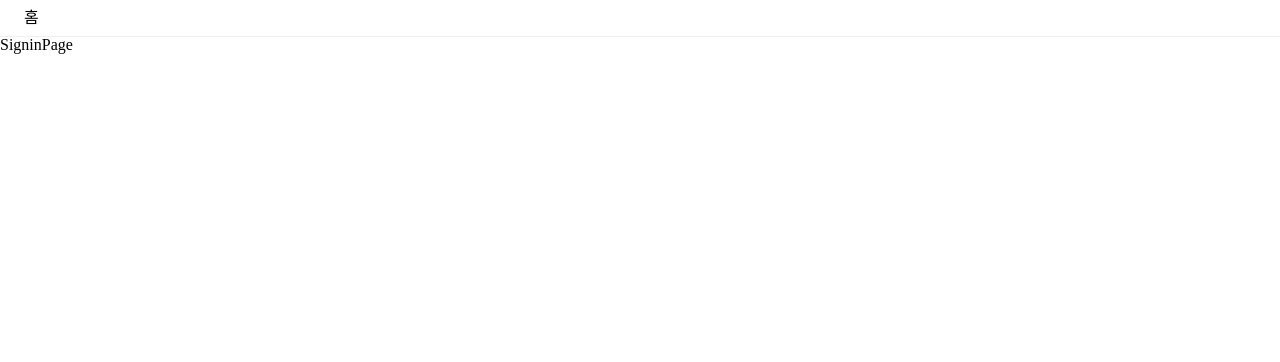
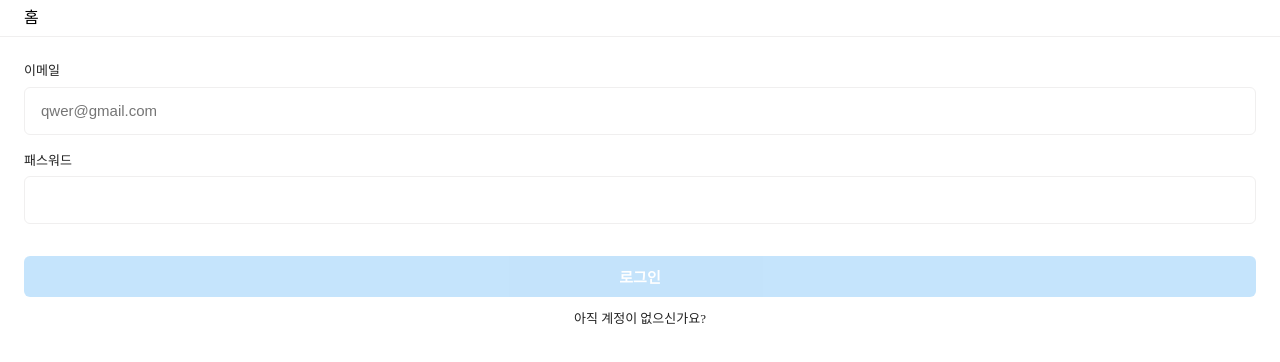
Before and after one commit to kod0751/mcard, a React (Create React App) app: page /signin in a window 1280 px wide. Shown: the top 362 px of the page. Built offline with nearby package versions, Linux system fonts and the light colour scheme; no server answers.

Commit message:
로그인 구현(1)
UX/UI

```diff
--- a/package.json
+++ b/package.json
@@ -20,6 +20,7 @@
     "react-query": "^3.39.3",
     "react-router-dom": "^6.22.0",
     "react-scripts": "5.0.1",
+    "recoil": "^0.7.7",
     "swiper": "9",
     "typescript": "^4.4.2",
     "validator": "^13.11.0",
--- /dev/null
+++ b/src/components/Signin/Form.tsx
@@ -0,0 +1,99 @@
+import { css } from '@emotion/react'
+import { ChangeEvent, useCallback, useMemo, useState } from 'react'
+import { Link } from 'react-router-dom'
+import Button from '../shared/Button'
+import Flex from '../shared/Flex'
+import Spacing from '../shared/Spacing'
+import TextField from '../shared/TextField'
+import Text from '@shared/Text'
+import { colors } from '@/styles/colorPalette'
+import validator from 'validator'
+import { FormValues } from '@/models/signin'
+
+export default function Form({
+  onSubmit,
+}: {
+  onSubmit: (formValues: FormValues) => void
+}) {
+  const [formValues, setFormValues] = useState({
+    email: '',
+    password: '',
+  })
+
+  const handleFormValues = useCallback((e: ChangeEvent<HTMLInputElement>) => {
+    setFormValues((prevFormValues) => ({
+      ...prevFormValues,
+      [e.target.name]: e.target.value,
+    }))
+  }, [])
+
+  const errors = useMemo(() => validate(formValues), [formValues])
+
+  const errorCheck = Object.keys(errors).length === 0
+
+  return (
+    <Flex direction="column" css={formContainerStyles}>
+      <TextField
+        label="이메일"
+        name="email"
+        placeholder="qwer@gmail.com"
+        onChange={handleFormValues}
+        value={formValues.email}
+      />
+
+      <Spacing size={16} />
+
+      <TextField
+        label="패스워드"
+        type="password"
+        name="password"
+        onChange={handleFormValues}
+        value={formValues.password}
+      />
+
+      <Spacing size={32} />
+
+      <Button
+        size="medium"
+        disabled={errorCheck === false}
+        onClick={() => {
+          onSubmit(formValues)
+        }}
+      >
+        로그인
+      </Button>
+
+      <Spacing size={12} />
+
+      <Link to="/signup" css={linkStyles}>
+        <Text typography="t7">아직 계정이 없으신가요?</Text>
+      </Link>
+    </Flex>
+  )
+}
+
+function validate(formValues: FormValues) {
+  let errors: Partial<FormValues> = {}
+
+  if (validator.isEmail(formValues.email) === false) {
+    errors.email = '이메일 형식을 확인해주세요'
+  }
+
+  if (formValues.password.length < 8) {
+    errors.password = '비밀번호를 8글자 이상 입력해주세요'
+  }
+
+  return errors
+}
+
+const formContainerStyles = css`
+  padding: 24px;
+`
+
+const linkStyles = css`
+  text-align: center;
+
+  & > span:hover {
+    color: ${colors.blue};
+  }
+`
--- a/src/components/shared/Navbar.tsx
+++ b/src/components/shared/Navbar.tsx
@@ -13,7 +13,7 @@ export default function Navbar() {
     <Flex justify="space-between" align="center" css={navbarContainerStyles}>
       <Link to="/">홈</Link>
       {showSignButton ? (
-        <Link to="/signup">
+        <Link to="/signin">
           <Button>로그인/회원가입</Button>
         </Link>
       ) : null}
--- /dev/null
+++ b/src/models/signin.ts
@@ -0,0 +1,4 @@
+export interface FormValues {
+  email: string
+  password: string
+}
--- a/src/pages/Signin.tsx
+++ b/src/pages/Signin.tsx
@@ -1,5 +1,15 @@
-import React from 'react'
+import Form from '@/components/Signin/Form'
+import { FormValues } from '@/models/signin'
+import { useCallback } from 'react'
 
 export default function SigninPage() {
-  return <div>SigninPage</div>
+  const handleSubmit = useCallback((formValues: FormValues) => {
+    console.log('온전한값', formValues)
+  }, [])
+
+  return (
+    <div>
+      <Form onSubmit={handleSubmit} />
+    </div>
+  )
 }
```
Also changed, not shown: .pnp.cjs, 1 other file (tests, documents, lock files or other folders).
